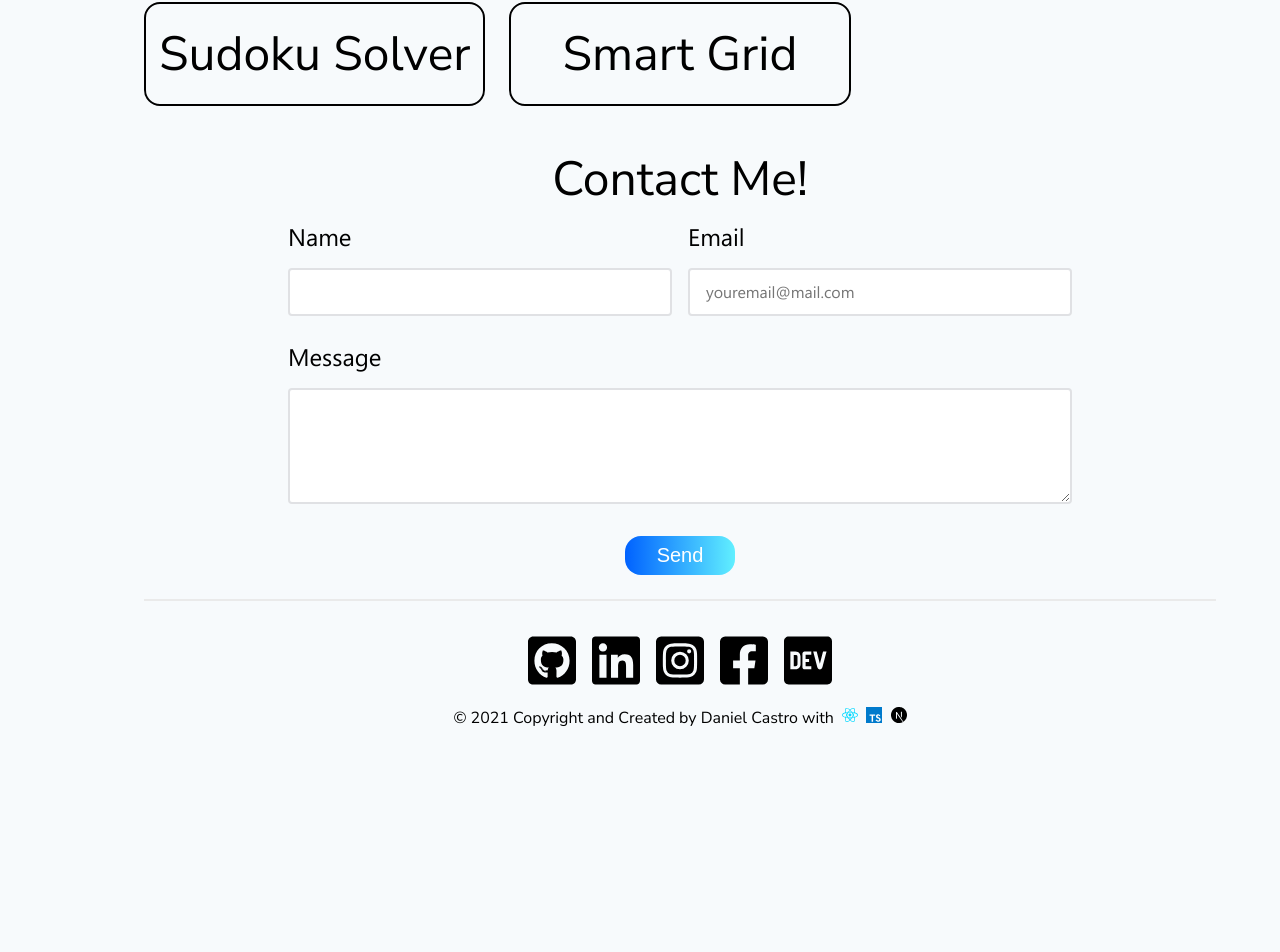
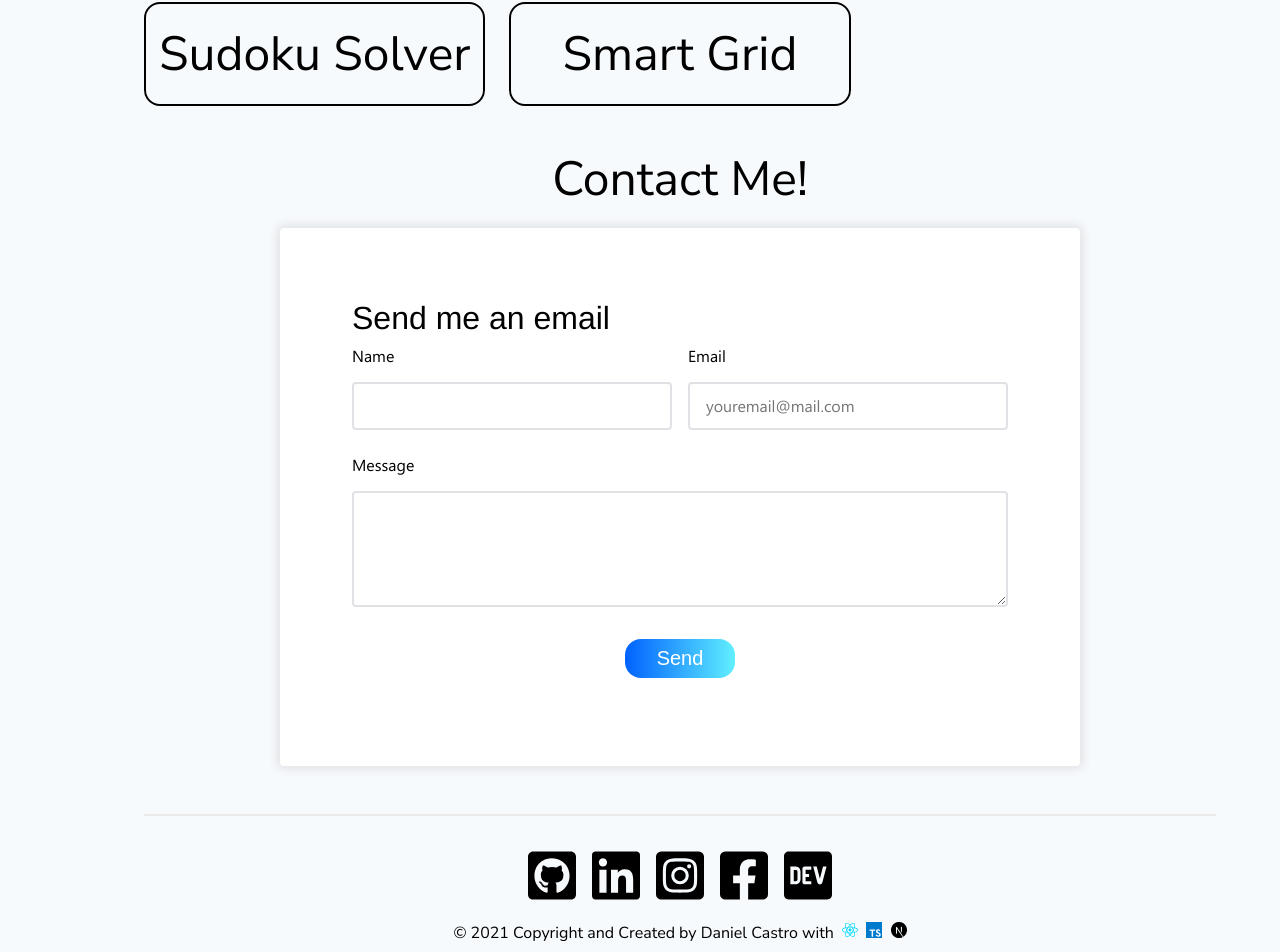
Before and after one commit to Am4teur/portfolio-next, a Next.js app: page / in a window 1280 px wide. Shown: the part 919-1871 px from the top of the page. Before the commit the page ends 1664 px from the top, so only its background shows below. Built offline with nearby package versions, Linux system fonts and the light colour scheme.

Commit message:
Added box around the contact form

```diff
--- a/components/Content/Contact.tsx
+++ b/components/Content/Contact.tsx
@@ -25,8 +25,9 @@ export default function Contact() {
       <div className={styles.centered}>
         Contact Me!
       </div>
-      <form onSubmit={sendEmail}>
-        <div className={styles.header}>
+      <form className={styles['contact-form']} onSubmit={sendEmail}>
+        <label className={styles.header}>Send me an email</label>
+        <div className={styles.auth}>
           <div className={styles.field}>
             <label className={styles.label}>Name</label>
             <input className={styles.input} type="text" name="name"/>
--- a/styles/Contact.module.scss
+++ b/styles/Contact.module.scss
@@ -3,7 +3,7 @@ $border-color: #e0e1e4;
 $border-color-focus: #b8d9ef;
 
 .contact{
-  margin: 0.5rem 0 0.5rem 0;
+  margin: 0.5rem 0 2rem 0;
   height: auto;
   width: 800px;
 }
@@ -17,9 +17,23 @@ $border-color-focus: #b8d9ef;
   font-size: 3rem;
 }
 
-.header {
+.contact-form {
+  margin: 1rem 0 1rem 0;
+  padding: 4.5rem 4rem 4.5rem 4rem;
+  background: white;
+  box-shadow: 0 0 10px 3px $border-color;
+  border-radius: 4px;
+}
+
+.auth {
   display: flex;
   flex-direction: row;
+}
+
+.header {
+  font-family: 'Helvetica Neue', 'Arial', 'sans-serif';
+  font-size: 2rem;
+  margin: 0.5rem;
 }
 
 .field {
@@ -36,7 +50,7 @@ $border-color-focus: #b8d9ef;
   }
 
   .label {
-    font-size: 1.5rem;
+    font-size: 1rem;
     margin-bottom: 1rem;
   }
 
```
